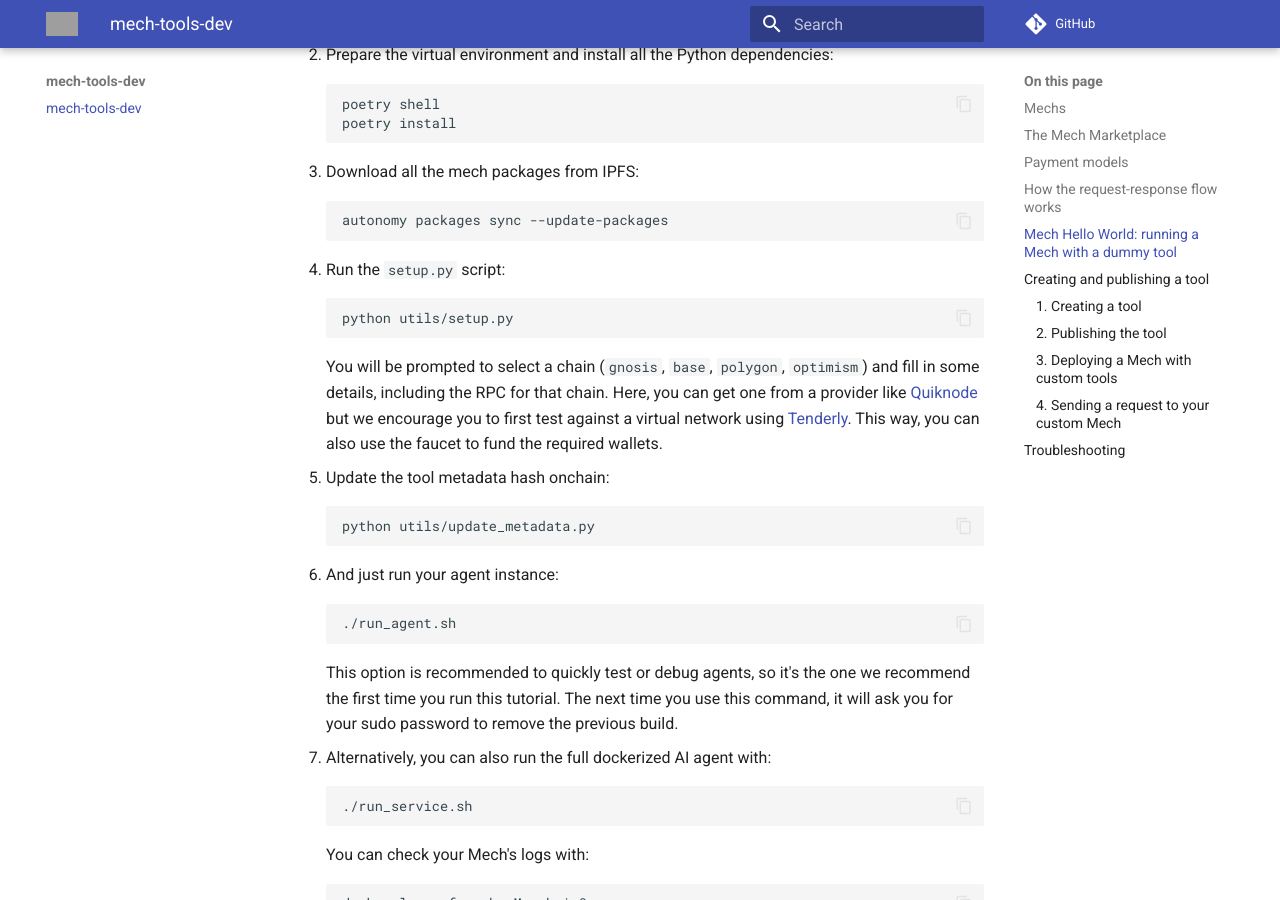
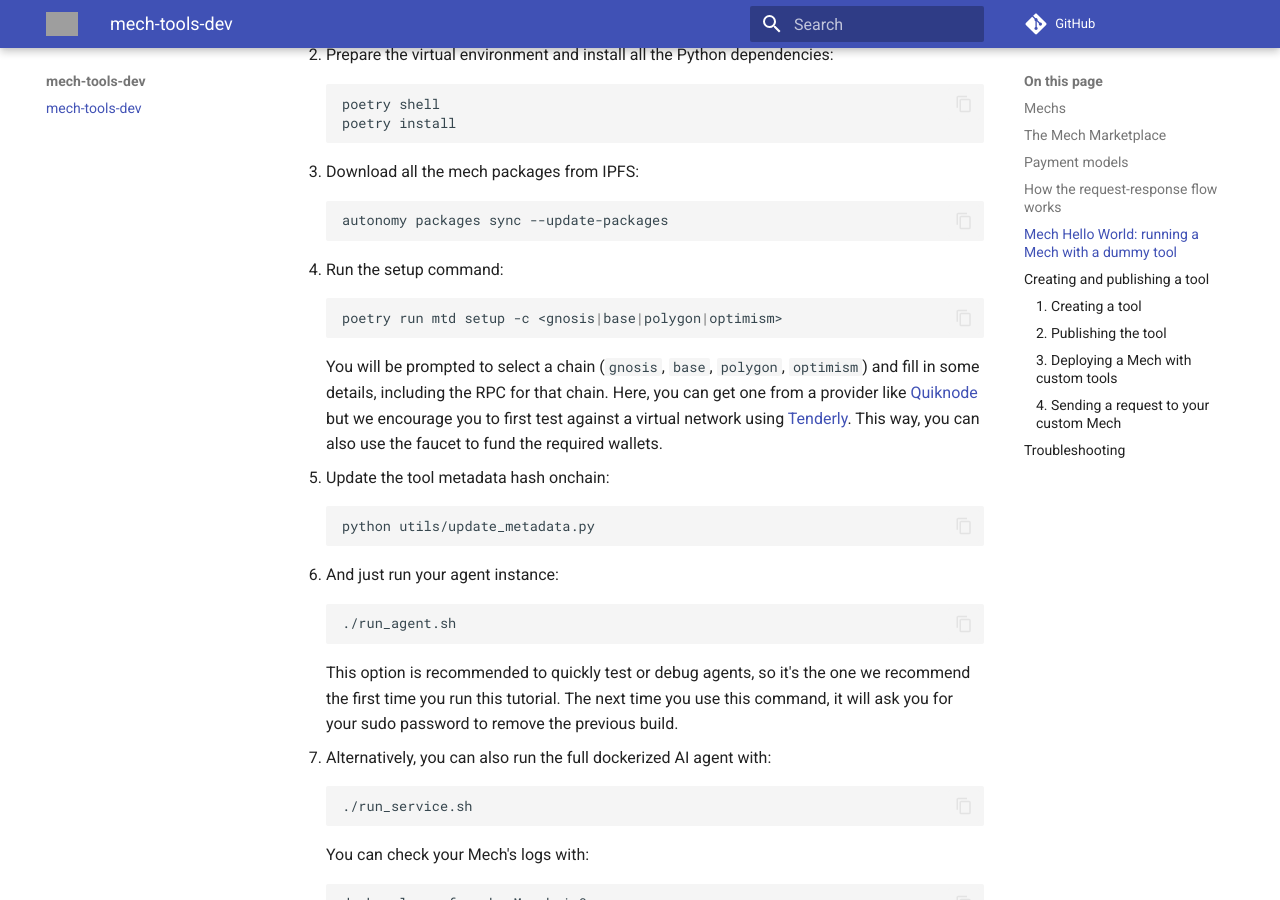
Before and after one commit to valory-xyz/mech-tools-dev, an MkDocs documentation site: the page built from docs/index.md, in a window 1280 px wide and 900 px high, scrolled down 3167 px. Built offline with MkDocs 1.6.1 and Material for MkDocs 9.7.7, drawn with Linux system fonts in a browser that asks for light colours; comment, search, counter and statistics services are not loaded; grey boxes are pictures that could not be loaded.

Commit message:
docs: update CLI documentation

````diff
--- a/docs/index.md
+++ b/docs/index.md
@@ -116,9 +116,9 @@ In this example, we will locally run a Mech with a dummy "echo" tool.
     autonomy packages sync --update-packages
     ```
 
-4. Run the `setup.py` script:
+4. Run the setup command:
     ```bash
-    python utils/setup.py
+    poetry run mtd setup -c <gnosis|base|polygon|optimism>
     ```
 
     You will be prompted to select a chain (`gnosis`, `base`, `polygon`, `optimism`) and fill in some details, including the RPC for that chain. Here, you can get one from a provider like [Quiknode](https://www.quicknode.com/) but we encourage you to first test against a virtual network using [Tenderly](https://tenderly.co/). This way, you can also use the faucet to fund the required wallets.
````
Also changed, not shown: README.md (+38 -1 lines).
